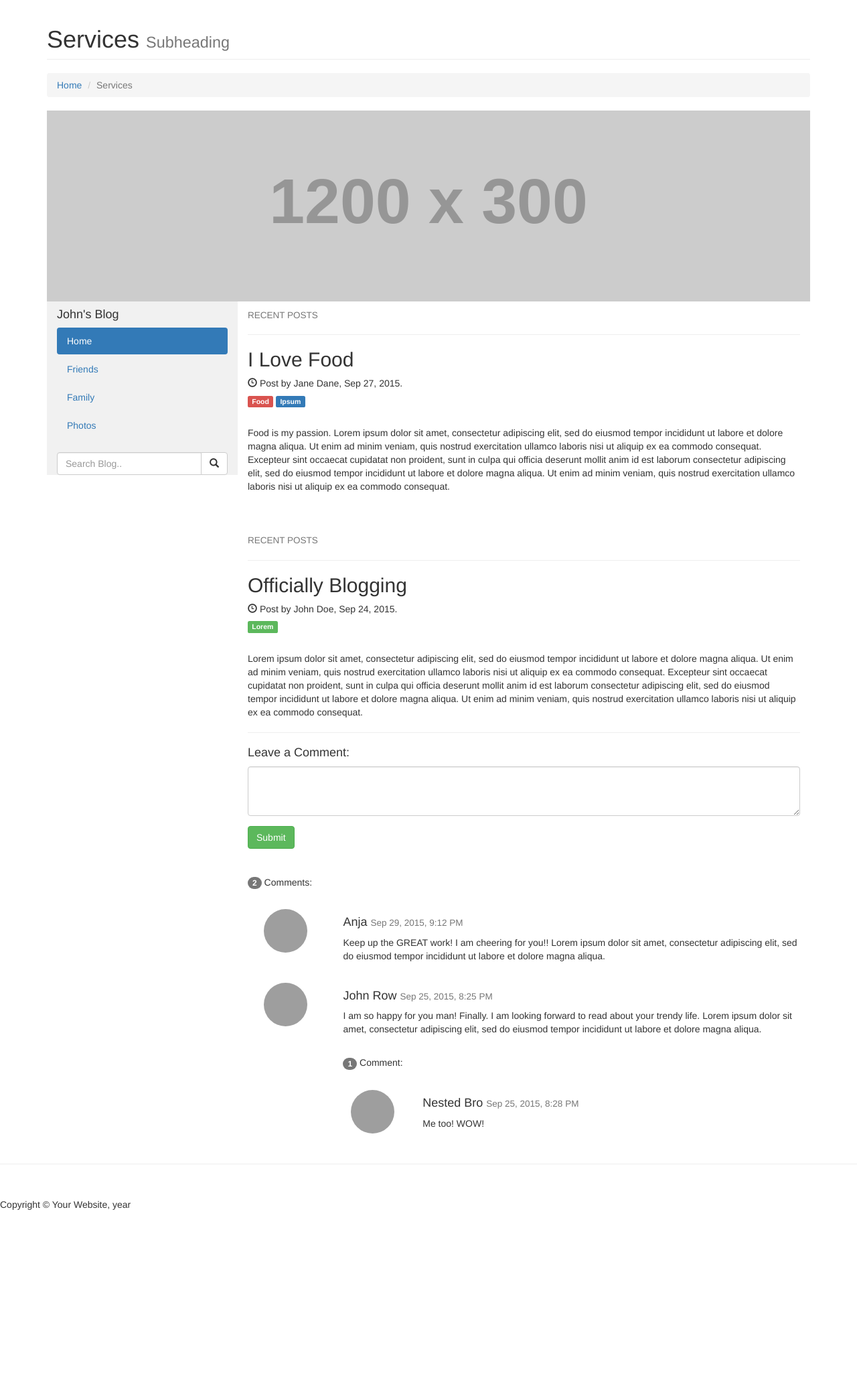
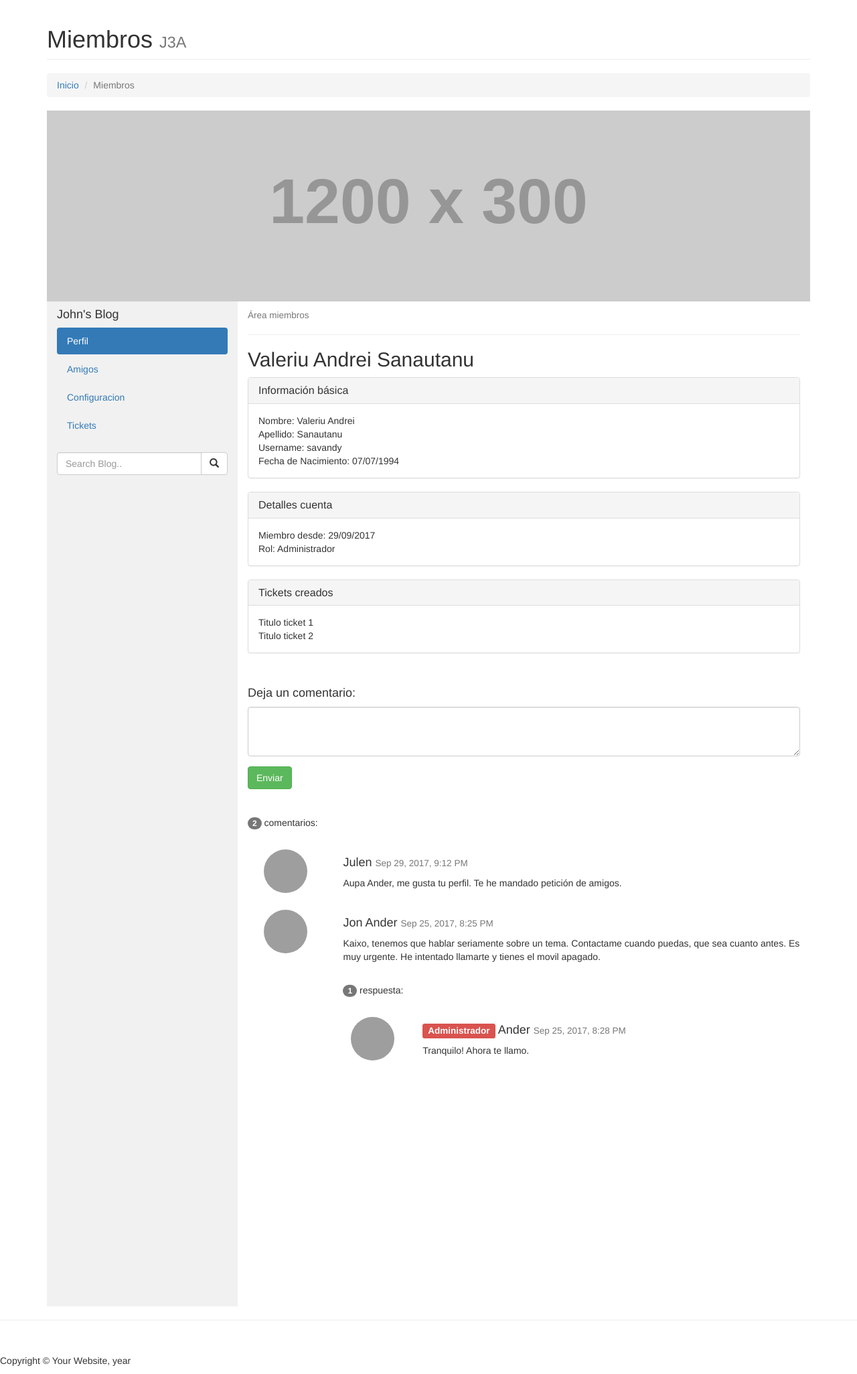
Before and after one commit to Kiwano-sama/J3A, a PHP site: page /clientes/index.php in a window 1280 px wide. Shown: the part 51-2102 px from the top of the page at 67% size. Before the commit the page ends 1857 px from the top, so only its background shows below. Run offline with PHP 8.4, Linux system fonts and the light colour scheme; grey boxes labelled with a size stand in for pictures from a placeholder-image service; some libraries are stand-ins or nearby versions; grey boxes are pictures that could not be loaded.

Commit message:
Modificaciones

```diff
--- a/clientes/index.php
+++ b/clientes/index.php
@@ -5,18 +5,31 @@
     <meta http-equiv="x-ua-compatible" content="ie=edge">
     <meta name="viewport" content="width=device-width, initial-scale=1.0">
     <link rel="canonical" href="http://html5-templates.com/" />
-    <title>Bootstrap Template</title>
+    <title>J3A - Miembros</title>
 	<meta name="description" content="A minimalist Bootstrap theme by StartBootstrap. Contains everything you need to get started building your website. All you have to do is change the text and images.">
-    <link href="../css/bootstrap.min.css" rel="stylesheet">
+  <link rel="stylesheet" href="https://maxcdn.bootstrapcdn.com/bootstrap/3.3.7/css/bootstrap.min.css">
+  <script src="https://ajax.googleapis.com/ajax/libs/jquery/3.2.1/jquery.min.js"></script>
+  <script src="https://maxcdn.bootstrapcdn.com/bootstrap/3.3.7/js/bootstrap.min.js"></script>
     <link href="../css/modern-business.css" rel="stylesheet">
     <link href="../font-awesome/css/font-awesome.min.css" rel="stylesheet" type="text/css">
 
 
     <style>
+    .row.content {height: 1500px}
 
     .sidenav {
       background-color: #f1f1f1;
       height: 100%;
+    }
+
+    .detalles {
+    	background-color: #d2dde0;
+        border: 10px;
+        border-color: #000;
+    }
+
+    .boxIzquierda {
+    	text-align: right;
     }
 
     </style>
@@ -117,13 +130,13 @@
         <!-- Page Heading/Breadcrumbs -->
         <div class="row">
             <div class="col-lg-12">
-                <h1 class="page-header">Services
-                    <small>Subheading</small>
+                <h1 class="page-header">Miembros
+                    <small>J3A</small>
                 </h1>
                 <ol class="breadcrumb">
-                    <li><a href="index.html">Home</a>
+                    <li><a href="index.php">Inicio</a>
                     </li>
-                    <li class="active">Services</li>
+                    <li class="active">Miembros</li>
                 </ol>
             </div>
         </div>
@@ -141,10 +154,10 @@
     <div class="col-sm-3 sidenav">
       <h4>John's Blog</h4>
       <ul class="nav nav-pills nav-stacked">
-        <li class="active"><a href="#section1">Home</a></li>
-        <li><a href="#section2">Friends</a></li>
-        <li><a href="#section3">Family</a></li>
-        <li><a href="#section3">Photos</a></li>
+        <li class="active"><a href="#section1">Perfil</a></li>
+        <li><a href="#section2">Amigos</a></li>
+        <li><a href="#section3">Configuracion</a></li>
+        <li><a href="#section3">Tickets</a></li>
       </ul><br>
       <div class="input-group">
         <input type="text" class="form-control" placeholder="Search Blog..">
@@ -156,58 +169,86 @@
       </div>
     </div>
 
+
+
+
     <div class="col-sm-9">
-      <h4><small>RECENT POSTS</small></h4>
+      <h4><small>Área miembros</small></h4>
       <hr>
-      <h2>I Love Food</h2>
-      <h5><span class="glyphicon glyphicon-time"></span> Post by Jane Dane, Sep 27, 2015.</h5>
-      <h5><span class="label label-danger">Food</span> <span class="label label-primary">Ipsum</span></h5><br>
-      <p>Food is my passion. Lorem ipsum dolor sit amet, consectetur adipiscing elit, sed do eiusmod tempor incididunt ut labore et dolore magna aliqua. Ut enim ad minim veniam, quis nostrud exercitation ullamco laboris nisi ut aliquip ex ea commodo consequat. Excepteur sint occaecat cupidatat non proident, sunt in culpa qui officia deserunt mollit anim id est laborum consectetur adipiscing elit, sed do eiusmod tempor incididunt ut labore et dolore magna aliqua. Ut enim ad minim veniam, quis nostrud exercitation ullamco laboris nisi ut aliquip ex ea commodo consequat.</p>
-      <br><br>
+      <h2>Valeriu Andrei Sanautanu</h2>
 
-      <h4><small>RECENT POSTS</small></h4>
-      <hr>
-      <h2>Officially Blogging</h2>
-      <h5><span class="glyphicon glyphicon-time"></span> Post by John Doe, Sep 24, 2015.</h5>
-      <h5><span class="label label-success">Lorem</span></h5><br>
-      <p>Lorem ipsum dolor sit amet, consectetur adipiscing elit, sed do eiusmod tempor incididunt ut labore et dolore magna aliqua. Ut enim ad minim veniam, quis nostrud exercitation ullamco laboris nisi ut aliquip ex ea commodo consequat. Excepteur sint occaecat cupidatat non proident, sunt in culpa qui officia deserunt mollit anim id est laborum consectetur adipiscing elit, sed do eiusmod tempor incididunt ut labore et dolore magna aliqua. Ut enim ad minim veniam, quis nostrud exercitation ullamco laboris nisi ut aliquip ex ea commodo consequat.</p>
-      <hr>
 
-      <h4>Leave a Comment:</h4>
+      <div class="panel panel-default">
+  <div class="panel-heading">
+    <h3 class="panel-title">Información básica</h3>
+  </div>
+  <div class="panel-body">
+    Nombre: Valeriu Andrei <br>
+    Apellido: Sanautanu <br>
+    Username: savandy <br>
+    Fecha de Nacimiento: 07/07/1994
+  </div>
+</div>
+
+<div class="panel panel-default">
+  <div class="panel-heading">
+    <h3 class="panel-title">Detalles cuenta</h3>
+  </div>
+  <div class="panel-body">
+    Miembro desde: 29/09/2017 <br>
+    Rol: Administrador
+  </div>
+</div>
+
+
+<div class="panel panel-default">
+  <div class="panel-heading">
+    <h3 class="panel-title">Tickets creados</h3>
+  </div>
+  <div class="panel-body">
+    Titulo ticket 1 <br>
+    Titulo ticket 2
+  </div>
+</div>
+
+      <br>
+
+
+      <h4>Deja un comentario: </h4>
       <form role="form">
         <div class="form-group">
           <textarea class="form-control" rows="3" required></textarea>
         </div>
-        <button type="submit" class="btn btn-success">Submit</button>
+        <button type="submit" class="btn btn-success">Enviar</button>
       </form>
       <br><br>
 
-      <p><span class="badge">2</span> Comments:</p><br>
+      <p><span class="badge">2</span> comentarios:</p><br>
 
       <div class="row">
         <div class="col-sm-2 text-center">
           <img src="bandmember.jpg" class="img-circle" height="65" width="65" alt="Avatar">
         </div>
         <div class="col-sm-10">
-          <h4>Anja <small>Sep 29, 2015, 9:12 PM</small></h4>
-          <p>Keep up the GREAT work! I am cheering for you!! Lorem ipsum dolor sit amet, consectetur adipiscing elit, sed do eiusmod tempor incididunt ut labore et dolore magna aliqua.</p>
+          <h4>Julen <small>Sep 29, 2017, 9:12 PM</small></h4>
+          <p>Aupa Ander, me gusta tu perfil. Te he mandado petición de amigos.</p>
           <br>
         </div>
         <div class="col-sm-2 text-center">
           <img src="bird.jpg" class="img-circle" height="65" width="65" alt="Avatar">
         </div>
         <div class="col-sm-10">
-          <h4>John Row <small>Sep 25, 2015, 8:25 PM</small></h4>
-          <p>I am so happy for you man! Finally. I am looking forward to read about your trendy life. Lorem ipsum dolor sit amet, consectetur adipiscing elit, sed do eiusmod tempor incididunt ut labore et dolore magna aliqua.</p>
+          <h4>Jon Ander <small>Sep 25, 2017, 8:25 PM</small></h4>
+          <p>Kaixo, tenemos que hablar seriamente sobre un tema. Contactame cuando puedas, que sea cuanto antes. Es muy urgente. He intentado llamarte y tienes el movil apagado.</p>
           <br>
-          <p><span class="badge">1</span> Comment:</p><br>
+          <p><span class="badge">1</span> respuesta:</p><br>
           <div class="row">
             <div class="col-sm-2 text-center">
               <img src="bird.jpg" class="img-circle" height="65" width="65" alt="Avatar">
             </div>
             <div class="col-xs-10">
-              <h4>Nested Bro <small>Sep 25, 2015, 8:28 PM</small></h4>
-              <p>Me too! WOW!</p>
+              <h4><span class="label label-danger">Administrador</span> Ander <small>Sep 25, 2017, 8:28 PM</small> </h4>
+              <p>Tranquilo! Ahora te llamo.</p>
               <br>
             </div>
           </div>
```
